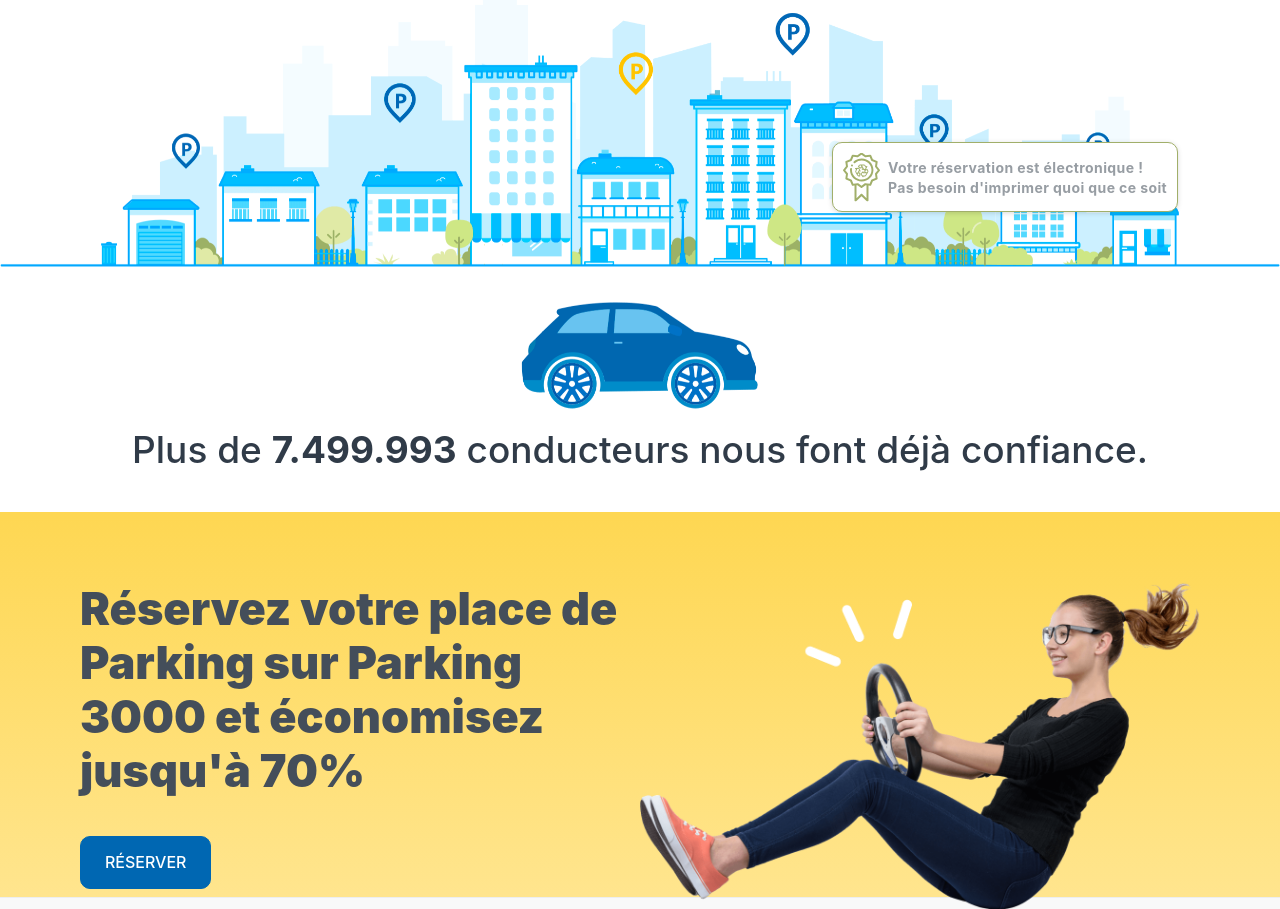
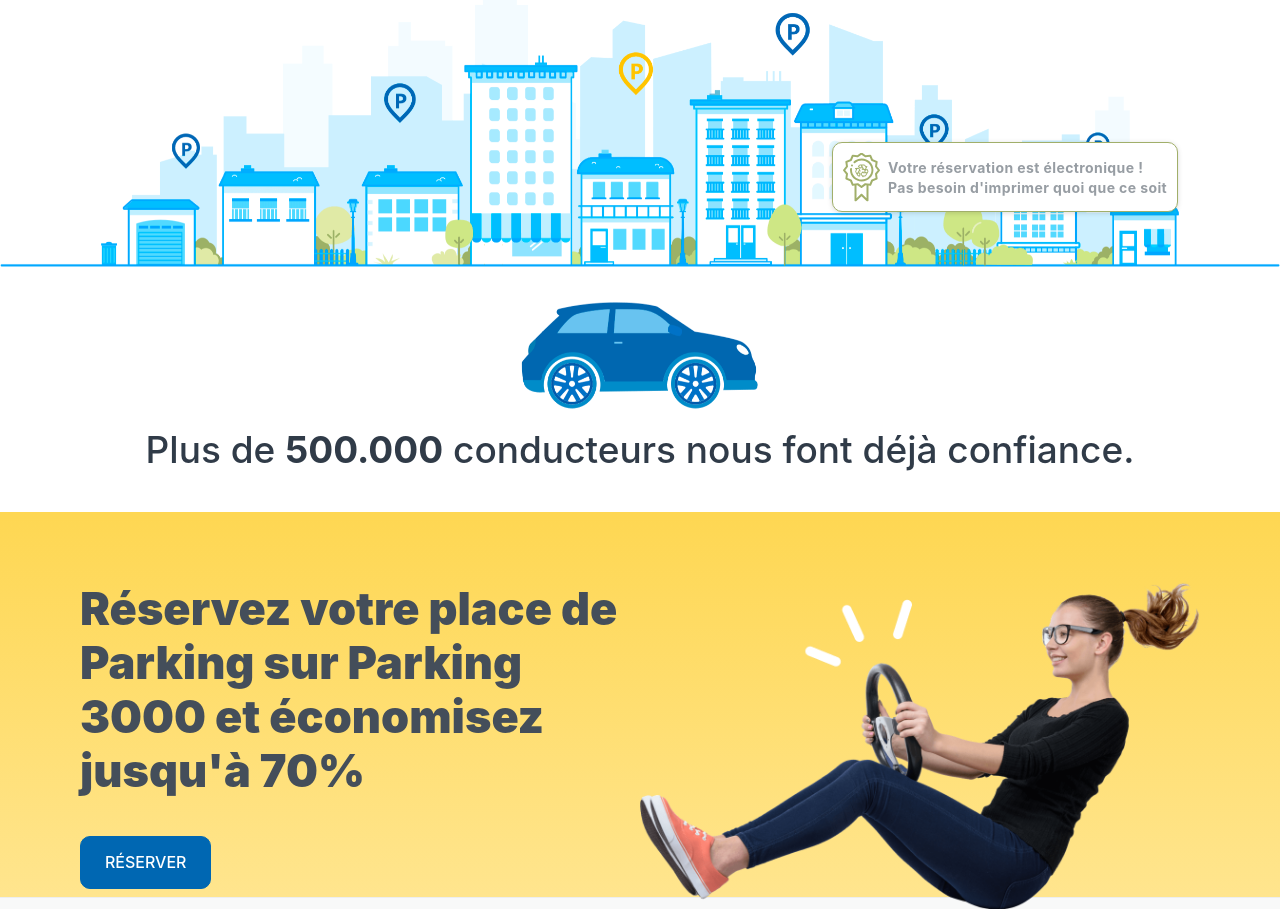
Before and after one commit to antoinesza/Parking3000, a PHP site: page /views/accueilView.php in a window 1280 px wide. Shown: the part 344-1253 px from the top of the page. Run offline with PHP 8.4, Linux system fonts and the light colour scheme; some web fonts are replaced.

Commit message:
modification code accueil

```diff
--- a/SiteParking3000/index.php
+++ b/SiteParking3000/index.php
@@ -5,7 +5,7 @@
 
         if(!isset($_GET['p']))
         {
-            $page = "accueil";
+            $page = "accueil;
 
 
         }
--- a/SiteParking3000/views/accueilView.php
+++ b/SiteParking3000/views/accueilView.php
@@ -36,41 +36,7 @@
     <meta http-equiv="cleartype" content="on">
     <meta http-equiv="X-UA-Compatible" content="IE=edge">
 
-    <link rel="author" href="humans.txt">
-    <link rel="canonical" href="index.html">
-    <link rel="alternate" href="DE/index.html" hreflang="de-DE">
-    <link rel="alternate" href="EN/index.html" hreflang="en-GB">
-    <link rel="alternate" href="ES/index.html" hreflang="es-ES">
-    <link rel="alternate" href="index.html" hreflang="fr-FR">
-    <link rel="alternate" href="NL/index.html" hreflang="nl-NL">
-    <link rel="icon" sizes="16x16" href="https://static.parkingsdeparis.com/application/parkingsdeparis/meta/favicon.ico">
-    <link rel="apple-touch-icon-precomposed" sizes="57x57" href="../img/static.parkingsdeparis.com/application/parkingsdeparis/meta/apple-touch-icon-57x57.png">
-    <link rel="apple-touch-icon-precomposed" sizes="60x60" href="../img/static.parkingsdeparis.com/application/parkingsdeparis/meta/apple-touch-icon-60x60.png">
-    <link rel="apple-touch-icon-precomposed" sizes="72x72" href="../img/static.parkingsdeparis.com/application/parkingsdeparis/meta/apple-touch-icon-72x72.png">
-    <link rel="apple-touch-icon-precomposed" sizes="76x76" href="../img/static.parkingsdeparis.com/application/parkingsdeparis/meta/apple-touch-icon-76x76.png">
-    <link rel="apple-touch-icon-precomposed" sizes="114x114" href="../img/static.parkingsdeparis.com/application/parkingsdeparis/meta/apple-touch-icon-114x114.png">
-    <link rel="apple-touch-icon-precomposed" sizes="144x144" href="../img/static.parkingsdeparis.com/application/parkingsdeparis/meta/apple-touch-icon-144x144.png">
-    <link rel="apple-touch-icon-precomposed" sizes="120x120" href="../img/static.parkingsdeparis.com/application/parkingsdeparis/meta/apple-touch-icon-120x120.png">
-    <link rel="apple-touch-icon-precomposed" sizes="152x152" href="../img/static.parkingsdeparis.com/application/parkingsdeparis/meta/apple-touch-icon-152x152.png">
-    <link rel="icon" type="image/png" href="../img/static.parkingsdeparis.com/application/parkingsdeparis/meta/favicon-16x16.png" sizes="16x16">
-    <link rel="icon" type="image/png" href="../img/static.parkingsdeparis.com/application/parkingsdeparis/meta/favicon-32x32.png" sizes="32x32">
-    <link rel="icon" type="image/png" href="../img/static.parkingsdeparis.com/application/parkingsdeparis/meta/favicon-96x96.png" sizes="96x96">
-    <link rel="icon" type="image/png" href="../img/static.parkingsdeparis.com/application/parkingsdeparis/meta/favicon-128x128.png" sizes="128x128">
-    <link rel="icon" type="image/png" href="../img/static.parkingsdeparis.com/application/parkingsdeparis/meta/favicon-196x196.png" sizes="196x196">
-    <link rel="preload" href="assets/fonts/MuseoSans-300.ttf" as="font">
-    <link rel="preload" href="assets/fonts/MuseoSans-300.woff" as="font">
-    <link rel="preload" href="assets/fonts/MuseoSans-500.ttf" as="font">
-    <link rel="preload" href="assets/fonts/MuseoSans-500.woff" as="font">
-    <link rel="preload" href="assets/fonts/MuseoSans-700.ttf" as="font">
-    <link rel="preload" href="assets/fonts/MuseoSans-700.woff" as="font">
-    <link rel="preload" href="assets/fonts/MuseoSans-900.ttf" as="font">
-    <link rel="preload" href="assets/fonts/MuseoSans-900.woff" as="font">
-    <meta name="msapplication-TileColor" content="#FFFFFF">
-    <meta name="msapplication-TileImage" content="https://static.parkingsdeparis.com/application/parkingsdeparis/meta/mstile-144x144.png">
-    <meta name="msapplication-square70x70logo" content="https://static.parkingsdeparis.com/application/parkingsdeparis/meta/mstile-70x70.png">
-    <meta name="msapplication-square150x150logo" content="https://static.parkingsdeparis.com/application/parkingsdeparis/meta/mstile-150x150.png">
-    <meta name="msapplication-wide310x150logo" content="https://static.parkingsdeparis.com/application/parkingsdeparis/meta/mstile-310x150.png">
-    <meta name="msapplication-square310x310logo" content="https://static.parkingsdeparis.com/application/parkingsdeparis/meta/mstile-310x310.png">
+
 
     <script type="application/ld+json"> { "@context": "http://schema.org", "@type": "WebSite", "url": "https://www.parkingsdeparis.com/", "image": "https://static.parkingsdeparis.com/assets/img/logotipo-parkingsdeparis.svg", "potentialAction": { "@type": "SearchAction", "target": "https://www.parkingsdeparis.com/search?q={search_term_string}", "query-input": "required name=search_term_string" } } </script>
     <link rel="stylesheet" href="../publics/css/styleAccueil.css">
@@ -124,7 +90,7 @@
                 <div class="paperless animated bounceInDown delay-3s"> Votre réservation est électronique !
                     <br>Pas besoin d&#039;imprimer quoi que ce soit </div> <img src="../static.parkingsdeparis.com/assets/img/animation/parkingsdeparis/static-city-green.png" class="img-fluid" alt=""> </div>
         </div>
-        <div class="col-12 px-2"> <span class="text">Plus de <strong>7.499.993</strong> conducteurs nous font déjà confiance.</span> </div>
+        <div class="col-12 px-2"> <span class="text">Plus de <strong>500.000</strong> conducteurs nous font déjà confiance.</span> </div>
     </div>
 </div>
 <section id="booking-banner">
--- a/SiteParking3000/views/loginView.php
+++ b/SiteParking3000/views/loginView.php
@@ -8,7 +8,7 @@
     <form>
         <div class="group">
             <input type="text" name='email' id="email"><span class="highlight"></span><span class="bar"></span>
-            <label>Identifiant</label>
+            <label>Email</label>
         </div>
         <div class="group">
             <input type="email" id="password" name='password'><span class="highlight"></span><span class="bar"></span>
@@ -17,6 +17,7 @@
         <button type="button" class="button buttonBlue">Connexion
             <div class="ripples buttonRipples"><span class="ripplesCircle"></span></div>
         </button>
+        <h4>Vous n'avez pas encore de compte ? <br> s'inscrire gratuitement ici</h4>
         <button type="button" class="button buttonBlue">Inscription
             <div class="ripples buttonRipples"><span class="ripplesCircle"></span></div>
         </button>
```
Also changed, not shown: SiteParking3000/views/insView.php (+27 -16 lines).
